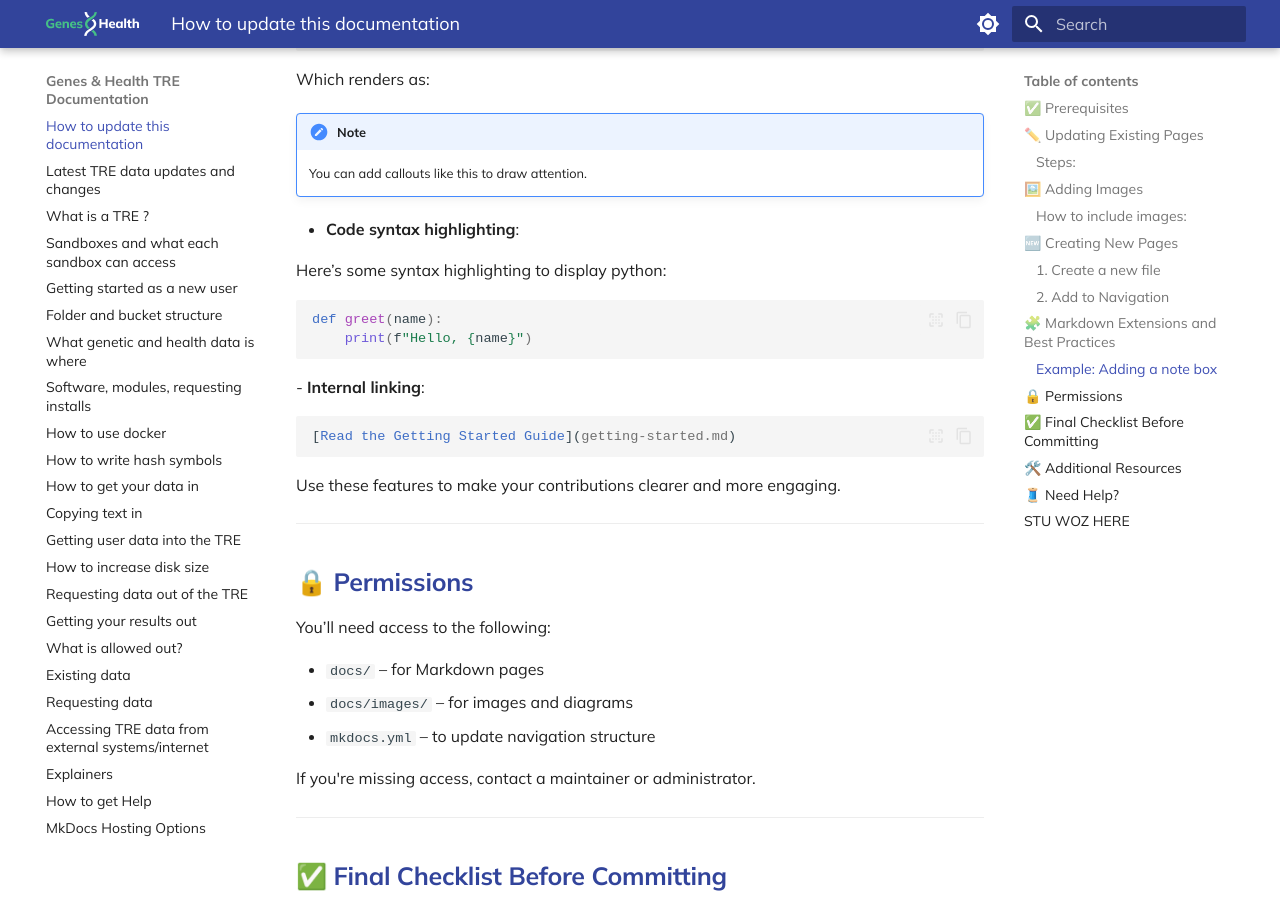
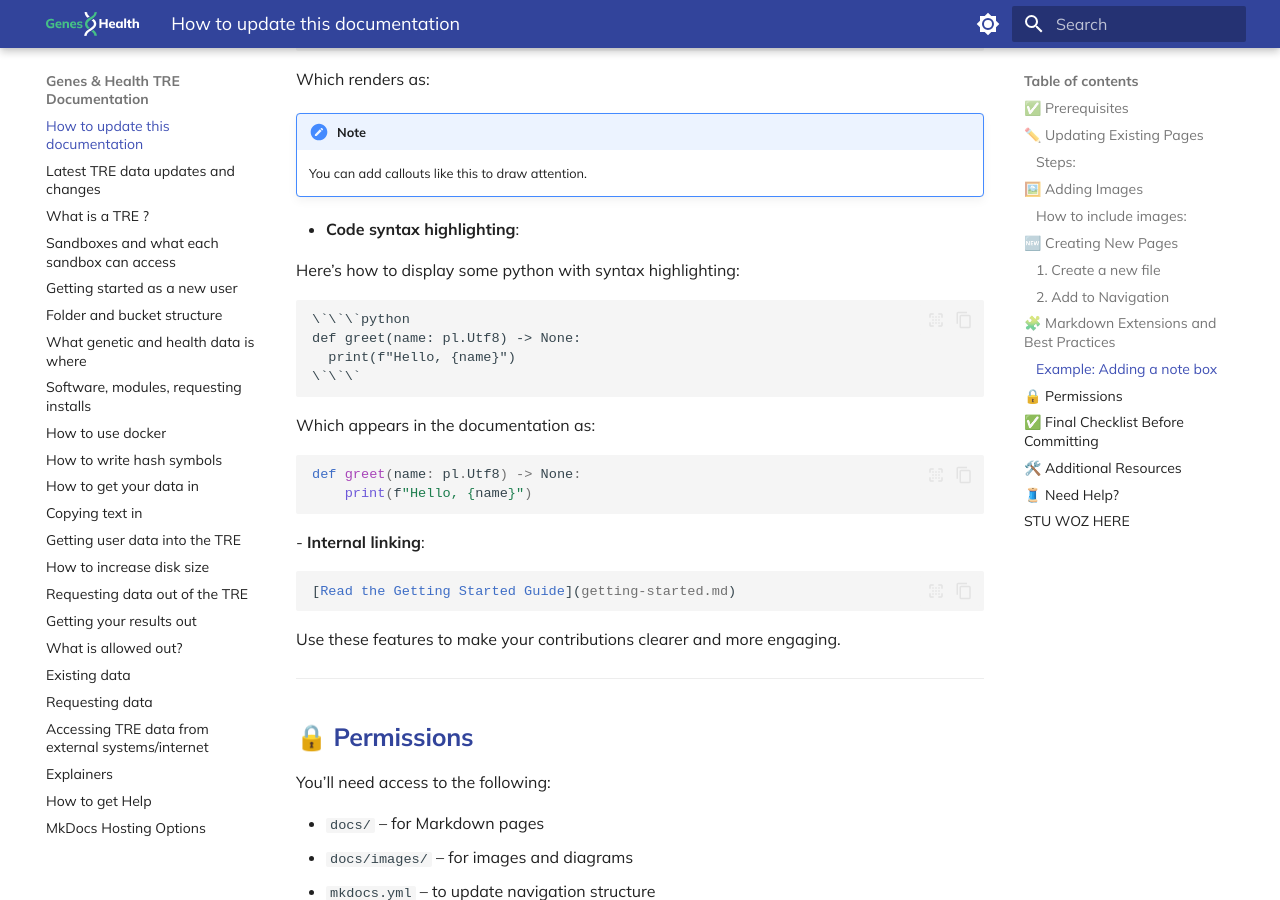
Before and after one commit to genes-and-health/TRE-documentation-v3, an MkDocs documentation site: the page built from docs/how-to-update-this-documentation.md, in a window 1280 px wide and 900 px high, scrolled down 2708 px. Built offline with MkDocs 1.6.1 and Material for MkDocs 9.7.7, drawn with Linux system fonts in a browser that asks for light colours; comment, search, counter and statistics services are not loaded.

Commit message:
Update how-to-update-this-documentation.md
Improve code syntax highlighting explanation

````diff
--- a/docs/how-to-update-this-documentation.md
+++ b/docs/how-to-update-this-documentation.md
@@ -114,9 +114,19 @@ Which renders as:
     You can add callouts like this to draw attention.
 - **Code syntax highlighting**:
 
-Here’s some syntax highlighting to display python:
+Here’s how to display some python with syntax highlighting:
+
+```
+\`\`\`python
+def greet(name: pl.Utf8) -> None:
+  print(f"Hello, {name}")
+\`\`\`
+```
+
+Which appears in the documentation as:
+
   ```python
-  def greet(name):
+  def greet(name: pl.Utf8) -> None:
       print(f"Hello, {name}")
   ```
 - **Internal linking**:
````
